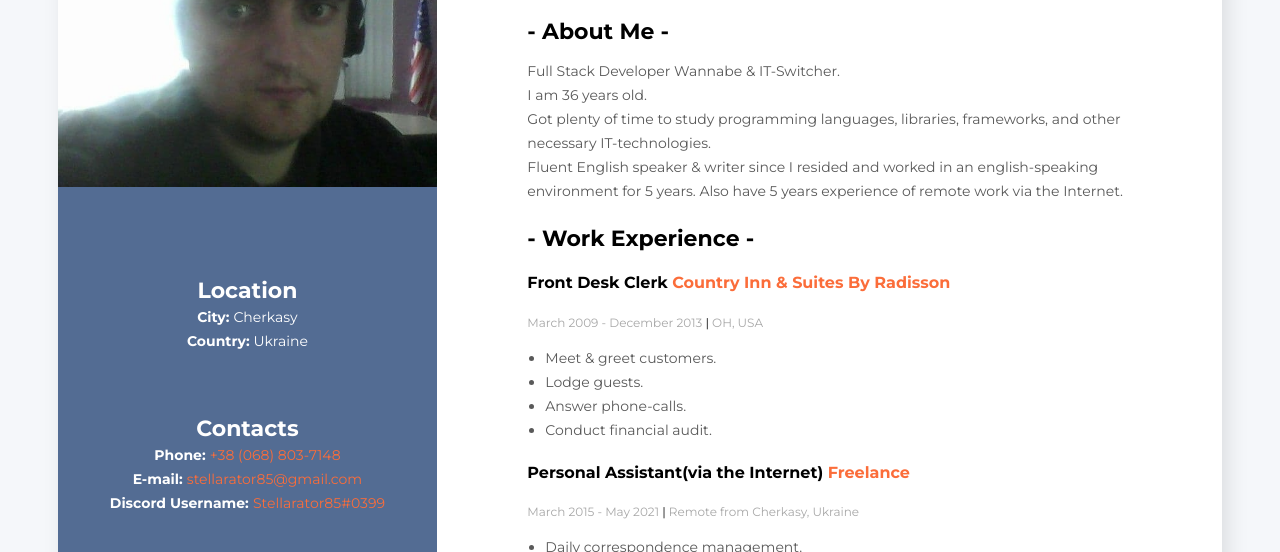
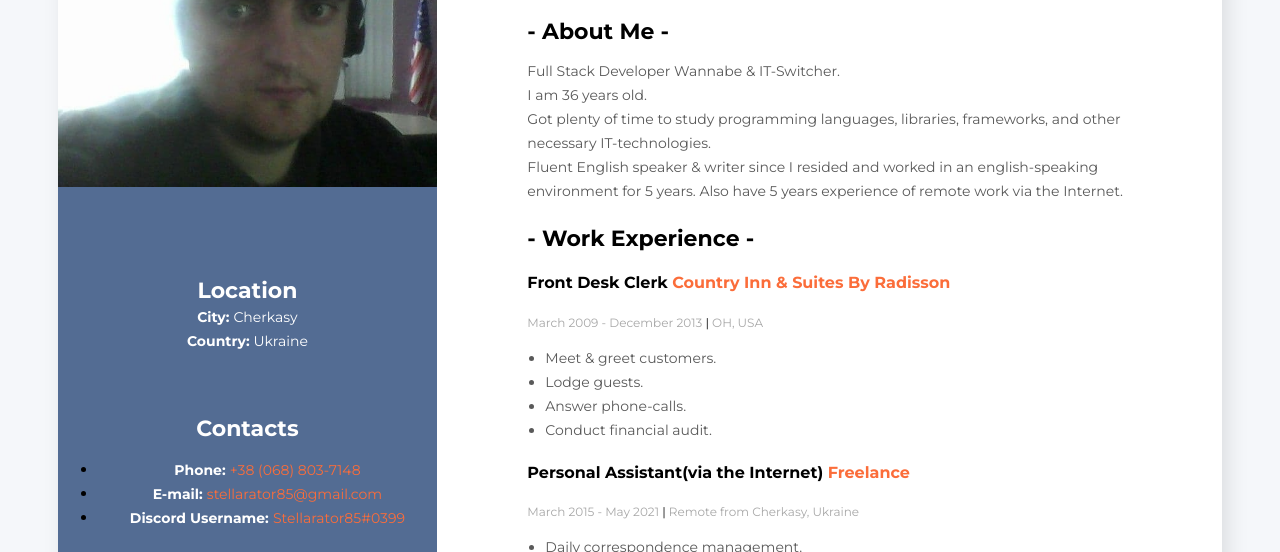
Before and after one commit to Stellarator85/rsschool-cv, a plain HTML site: page index.html in a window 1280 px wide. Shown: the part 200-752 px from the top of the page. Drawn offline with Linux system fonts and the light colour scheme.

Commit message:
fix: adjust Contacts-section
Adjusted the "Contacts"-section according to the requirements.

```diff
--- a/index.html
+++ b/index.html
@@ -211,28 +211,24 @@
         <!--"Contacts"-section-->
         <div class="Contacts-section" id="contacts">
           <h3 class="Sidebar-Title">Contacts</h3>
-          <div>
+          <ul class="Contacts-list">
+            <li class="Contacts-list-item">
               <span class="Contact-Type">Phone:</span>
               <a href="tel:+380688037148" class="Contact-Content"
                 >+38 (068) 803-7148</a
               >
-          </div>
-          <div>
+            </li>
+            <li class="Contacts-list-item">
               <span class="Contact-Type">E-mail:</span>
               <a href="mailto:stellarator85@gmail.com" class="Contact-Content"
                 >stellarator85@gmail.com</a
               >
-          </div>
-          <!--<div>
-            <span class="Contact-Type">GitHub Username:</span>
-            <a href="https://github.com/Stellarator85" class="Contact-Content"
-              >Stellarator85</a
-            >
-          </div>-->
-          <div>
+            </li>
+            <li class="Contacts-list-item">
               <span class="Contact-Type">Discord Username:</span>
               <span class="Contact-Content">Stellarator85#0399</span>
-          </div>
+            </li>
+          </ul>
         </div>
 
         <!--"Tech Skills"-section-->
```
Lines whose indentation alone changed are shown as unchanged.
